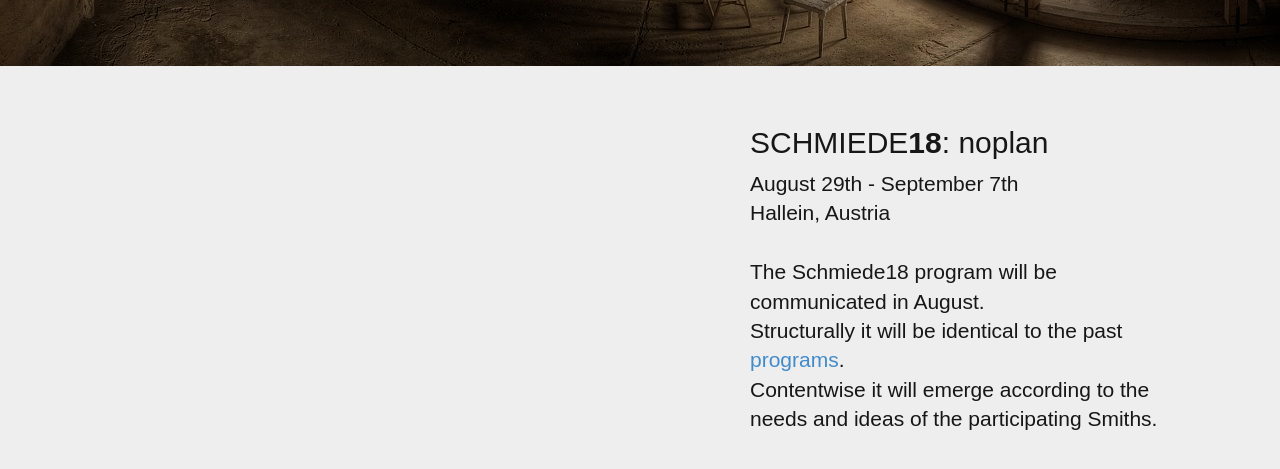
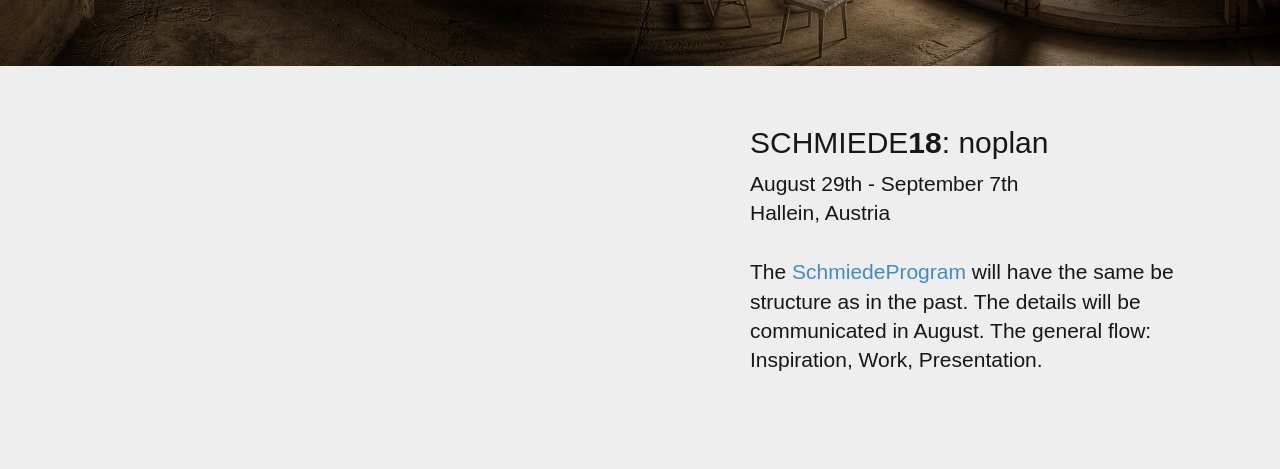
Before and after one commit to philippWassibauer/schmiede_web, a Jekyll site: the page built from index.html, in a window 1280 px wide and 900 px high, scrolled down 544 px, cut to the strip 0-478 px from the top of the window. Shown: the top 469 px of the strip. Built offline with Jekyll 4.4.1, drawn with Linux system fonts in a browser that asks for light colours.

Commit message:
Update index.html

```diff
--- a/index.html
+++ b/index.html
@@ -25,9 +25,8 @@ title: Schmiede - Playground of Ideas
           August 29th - September 7th <br />
           Hallein, Austria<br /> <br />
 
-         The Schmiede18 program will be communicated in August.<br />
- Structurally it will be identical to the past <a target="_BLANK" href="https://issuu.com/schmiede">programs</a>. <br />
-Contentwise it will emerge according to the needs and ideas of the participating Smiths.
+         The <a target="_BLANK" href="https://issuu.com/schmiede">SchmiedeProgram</a>
+         will have the same be structure as in the past. The details will be communicated in August. The general flow: Inspiration, Work, Presentation.
        </p>
     <br />
        <!-- <a target="_BLANK" href="https://issuu.com/schmiede/docs/schmiedey_programm2017">PROGRAMM</a> |
```
